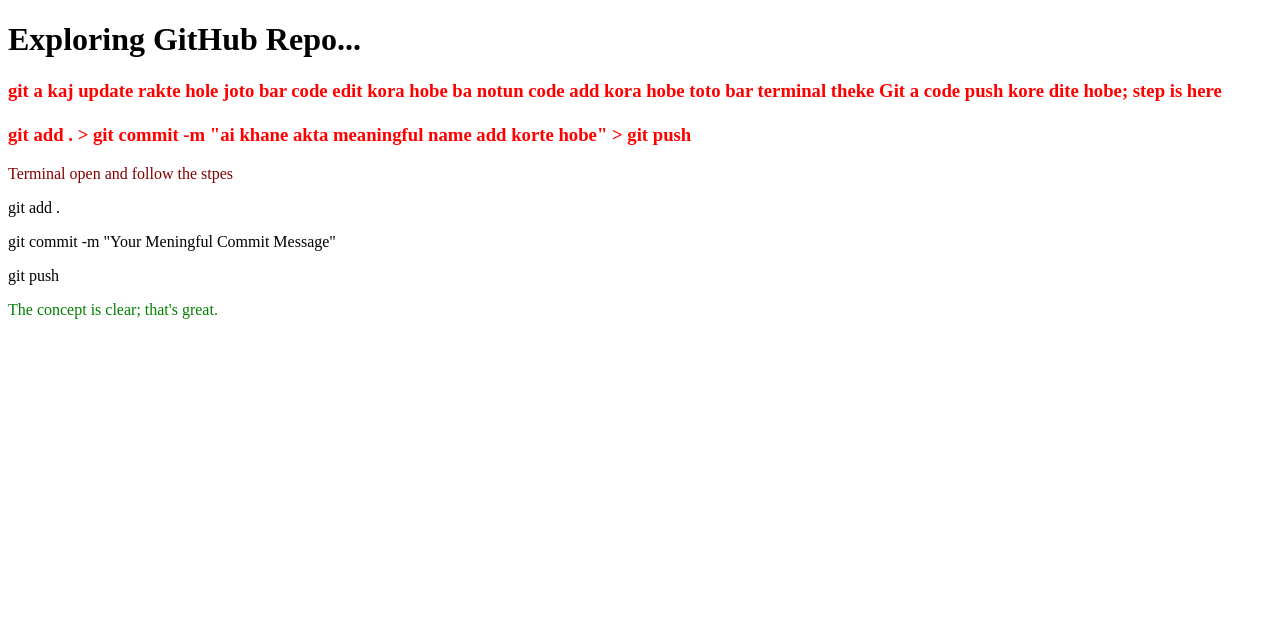
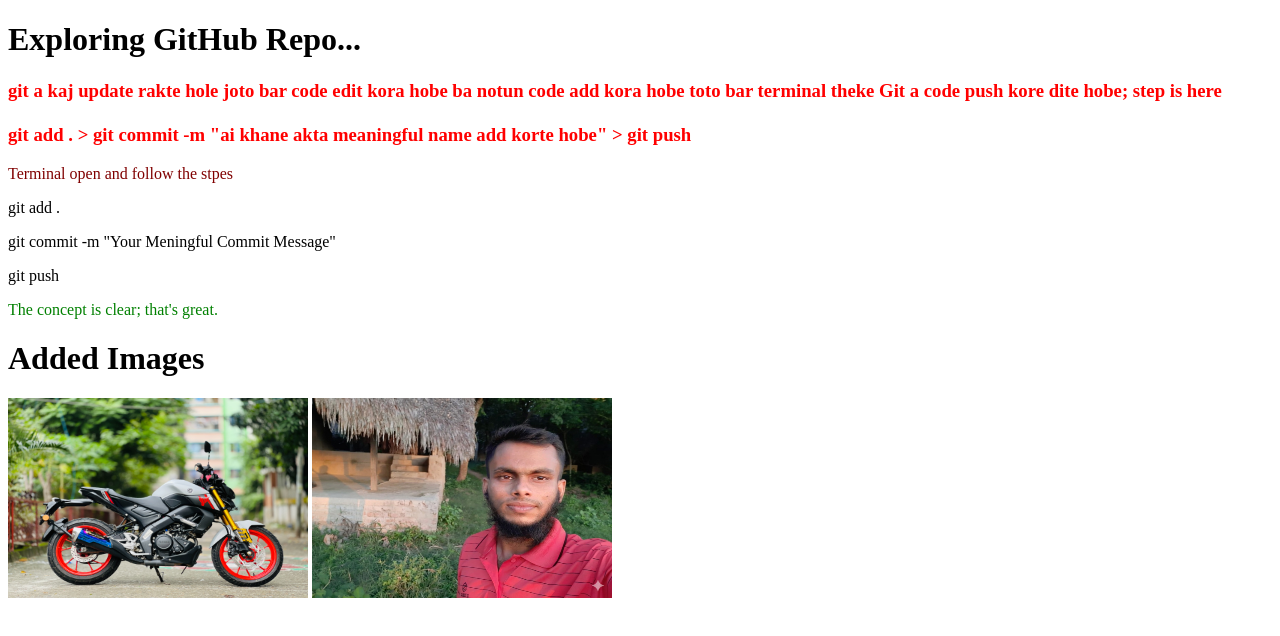
Before and after one commit to majedul45/my-second-github, a plain HTML site: page index.html in a window 1280 px wide. Drawn offline with Linux system fonts and the light colour scheme.

Commit message:
displaying images and added the about HTML

```diff
--- a/index.html
+++ b/index.html
@@ -16,5 +16,9 @@
 
     <p style="color: green;">The concept is clear; that's great.</p>
 
+    <h1>Added Images</h1>
+    <img src="images/img1.jpg" height="200px" width="300px" alt="">
+    <img src="images/img2.jpeg" height="200px" width="300px" alt="">
+
 </body>
 </html>
```
Also changed, not shown: images/img1.jpg (added), images/img2.jpeg (added), images/img3.jpeg (added), images/img4.webp (added).
